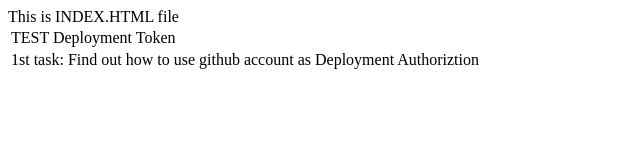
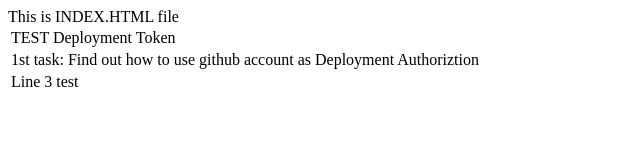
Before and after one commit to kangahNIH/swa3, a plain HTML site: page index.html in a window 1280 px wide. Shown: the full height of the page, 0-640 px from the left. Drawn offline with Linux system fonts and the light colour scheme.

Commit message:
Update index.html

```diff
--- a/index.html
+++ b/index.html
@@ -12,6 +12,11 @@
       <TD> 1st task: Find out how to use github account as Deployment Authoriztion
       </TD>
     </TR>
+    <tr>
+      <TD>
+        Line 3 test
+      </TD>
+    </tr>
   </Table>
 </Body>
 </HTML>
```
